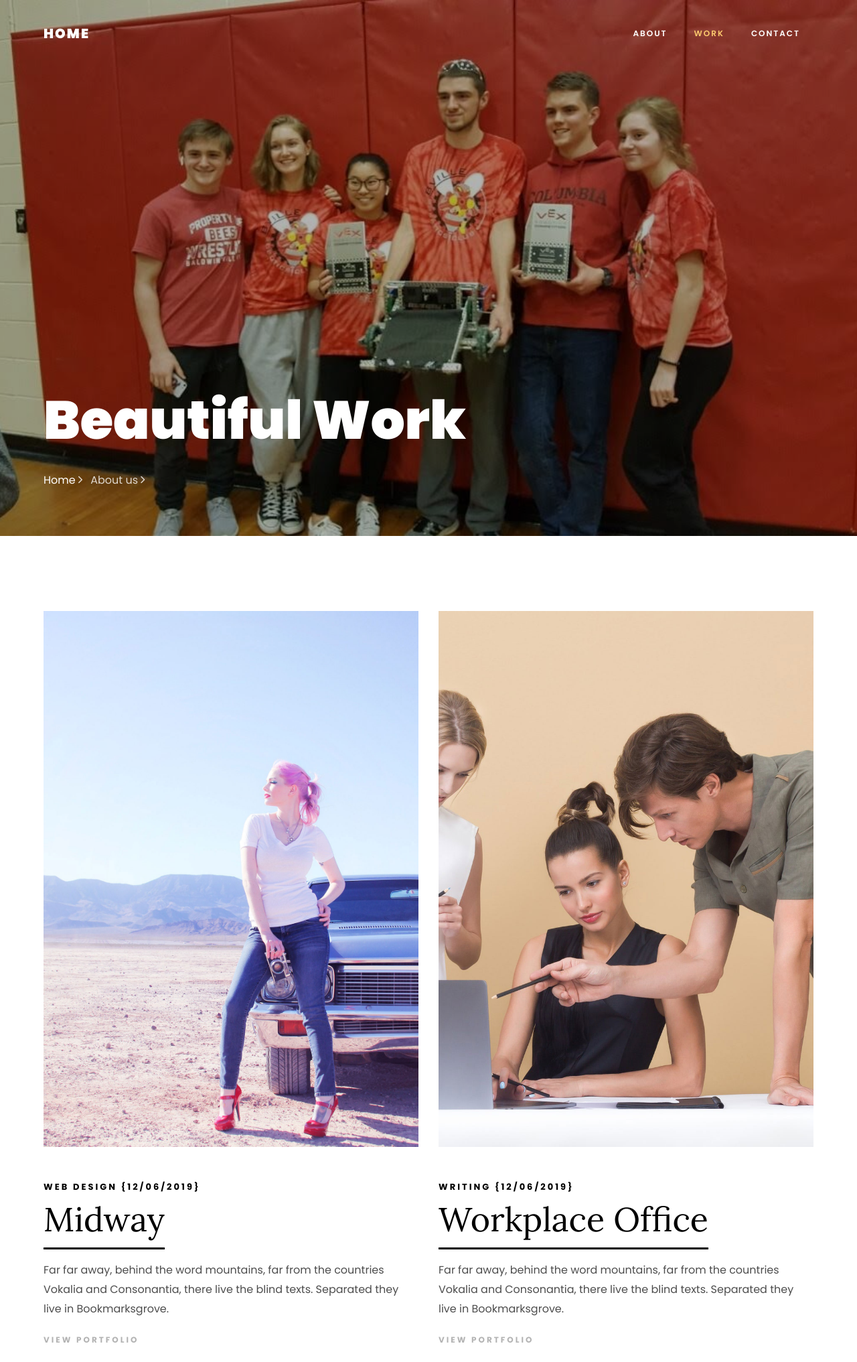
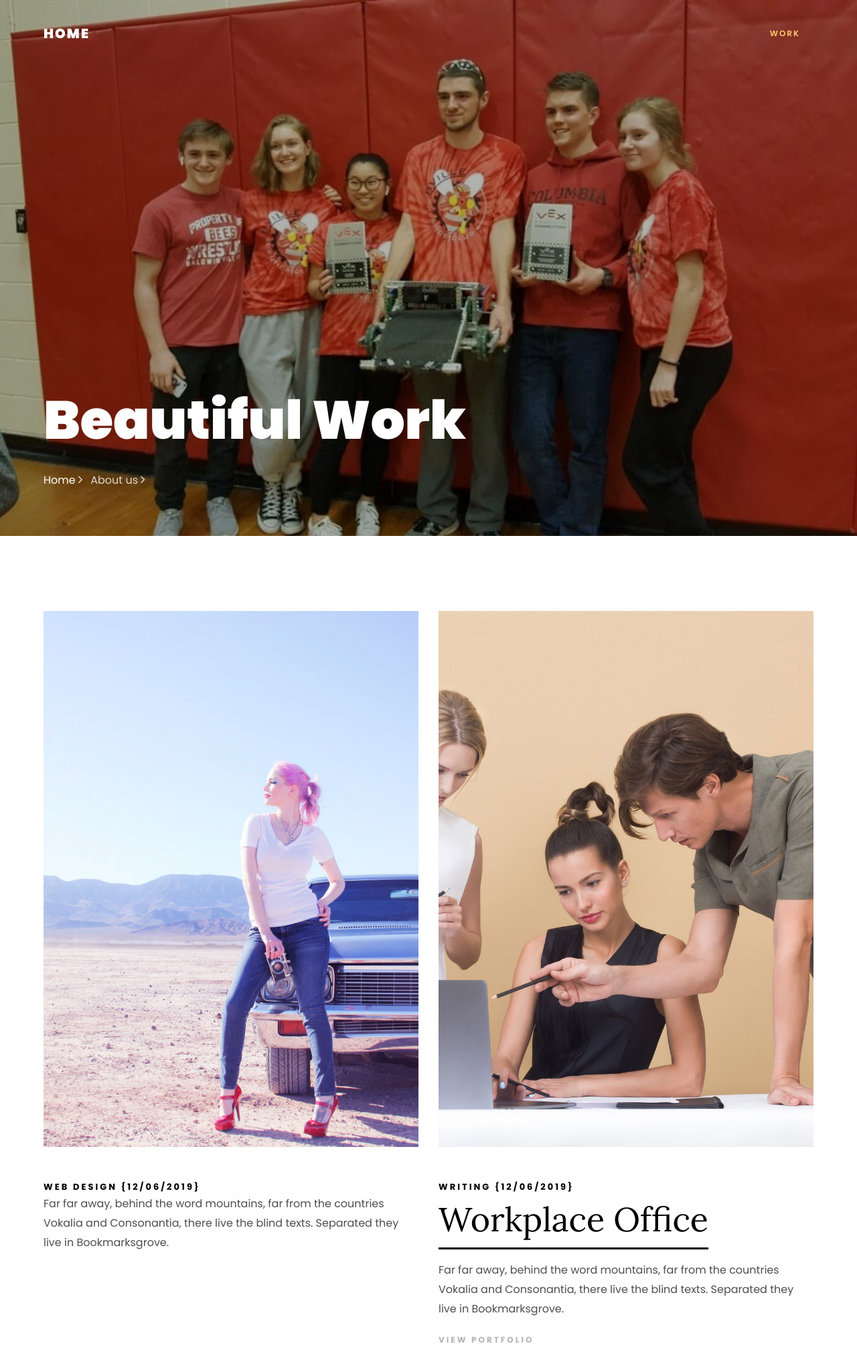
Before and after one commit to DamyonM/DamyonM.github.io, a plain HTML site: page work.html in a window 1280 px wide. Shown: the top 2033 px of the page at 67% size. Drawn offline with Linux system fonts and the light colour scheme; some packages are replaced by stand-ins of ours; no server answers; files whose address does not match are found by name; a web font is replaced by a local one.

Commit message:
Update work.html

```diff
--- a/work.html
+++ b/work.html
@@ -38,9 +38,7 @@
 
 	      <div class="collapse navbar-collapse" id="ftco-nav">
 	        <ul class="navbar-nav ml-auto">
-	        	<li class="nav-item"><a href="about.html" class="nav-link">About</a></li>
 	        	<li class="nav-item active"><a href="work.html" class="nav-link">Work</a></li>
-	          <li class="nav-item"><a href="contact.html" class="nav-link">Contact</a></li>
 	        </ul>
 	      </div>
 	    </div>
@@ -75,11 +73,10 @@
 	  								<div class="desc">
 		  								<div class="top top-relative">
 			  								<span class="subheading">Web Design {12/06/2019}</span>
-				  							<h2 class="mb-4"><a href="single.html">Midway</a></h2>
+
 			  							</div>
 			  							<div class="absolute relative">
 				  							<p>Far far away, behind the word mountains, far from the countries Vokalia and Consonantia, there live the blind texts. Separated they live in Bookmarksgrove.</p>
-				  							<p><a href="single.html" class="custom-btn">View Portfolio</a></p>
 			  							</div>
 		  							</div>
 	  							</div>
```
